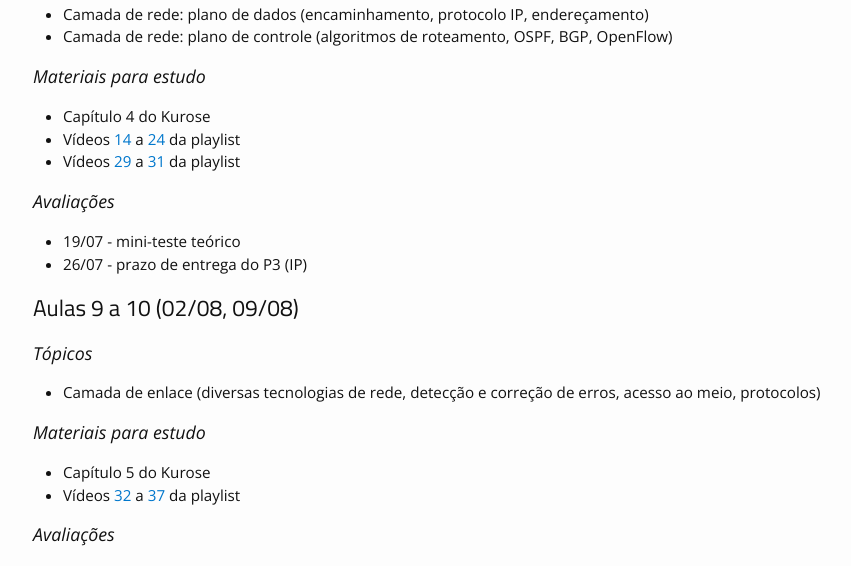
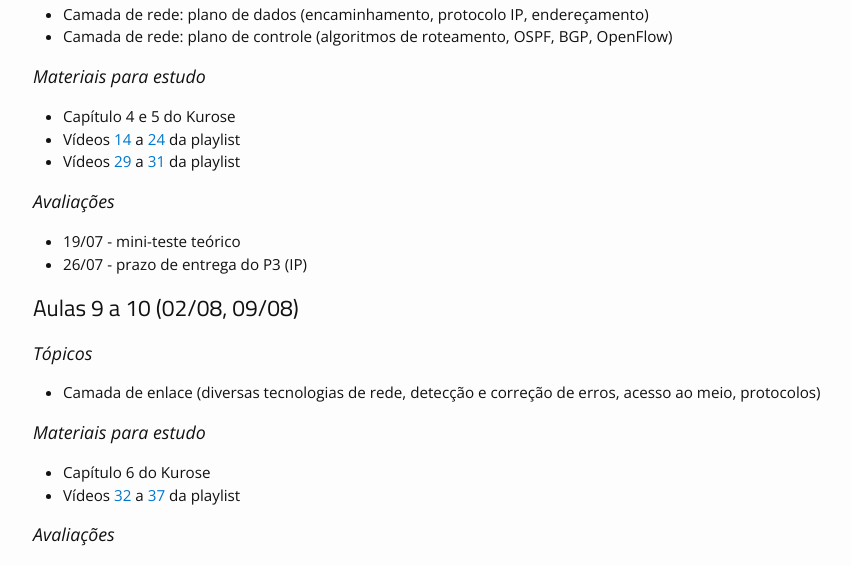
Before and after one commit to thotypous/redes-website, a Jekyll site: the page built from aulas.md, in a window 1280 px wide and 1400 px high, scrolled down 1054 px. Shown: the part 154-720 px from the top of the window, without its empty margins (162-1013 px from the left). Built offline with Jekyll 4.4.1, drawn with Linux system fonts in a browser that asks for light colours; part of the change alters nothing that is shown; some of the changed text lies outside the part shown.

Commit message:
corrige numeração dos capítulos

```diff
--- a/aulas.md
+++ b/aulas.md
@@ -62,7 +62,7 @@ Por favor, verifique frequentemente pois esta agenda pode sofrer alterações.
 
 ### Materiais para estudo
 
-* Capítulo 4 do Kurose
+* Capítulo 4 e 5 do Kurose
 * Vídeos [14](https://www.youtube.com/watch?v=v4-SzxLleg4&list=PLtQaN06AB3mJq8UoVOLABF_p-hsztUQ81&index=25) a [24](https://www.youtube.com/watch?v=WlX5q_TIFXo&list=PLtQaN06AB3mJq8UoVOLABF_p-hsztUQ81&index=28) da playlist
 * Vídeos [29](https://www.youtube.com/watch?v=cFhlvrZ1hKY&list=PLtQaN06AB3mJq8UoVOLABF_p-hsztUQ81&index=29) a [31](https://www.youtube.com/watch?v=xhtvKJ1mzwI&list=PLtQaN06AB3mJq8UoVOLABF_p-hsztUQ81&index=31) da playlist
 
@@ -79,7 +79,7 @@ Por favor, verifique frequentemente pois esta agenda pode sofrer alterações.
 
 ### Materiais para estudo
 
-* Capítulo 5 do Kurose
+* Capítulo 6 do Kurose
 * Vídeos [32](https://www.youtube.com/watch?v=v4-SzxLleg4&list=PLtQaN06AB3mJq8UoVOLABF_p-hsztUQ81&index=32) a [37](https://www.youtube.com/watch?v=WlX5q_TIFXo&list=PLtQaN06AB3mJq8UoVOLABF_p-hsztUQ81&index=37) da playlist
 
 ### Avaliações
@@ -96,7 +96,7 @@ Por favor, verifique frequentemente pois esta agenda pode sofrer alterações.
 
 ### Materiais para estudo
 
-* Capítulos 6 e 8 do Kurose
+* Capítulos 7 e 8 do Kurose
 * Vídeos [2](https://www.youtube.com/watch?v=Rv2zcXsMTPA&list=PLtQaN06AB3mJJXu7cuoK7KaL9e0KfChuQ&index=2) a [10](https://www.youtube.com/watch?v=bfS4-1DbCa8&list=PLtQaN06AB3mJJXu7cuoK7KaL9e0KfChuQ&index=10) da playlist de Segurança Cibernética
 
 ### Avaliações
```
